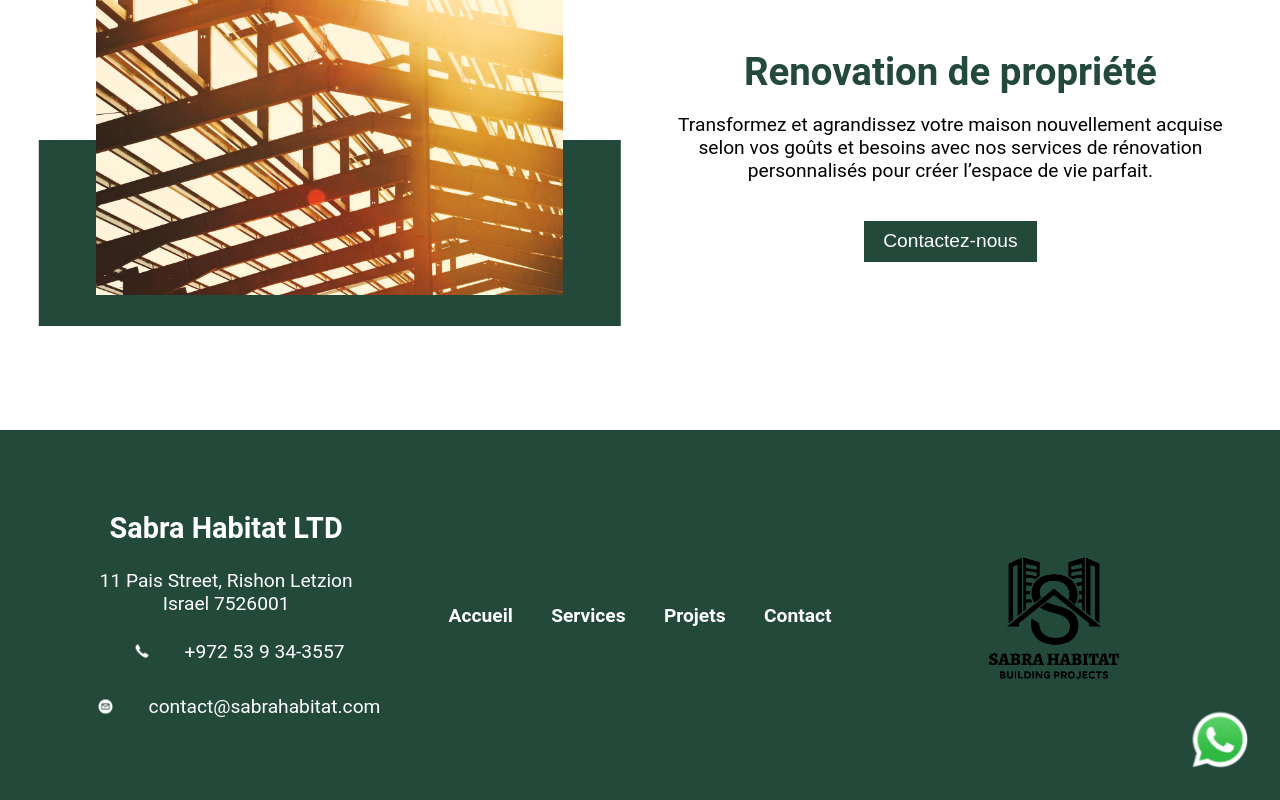
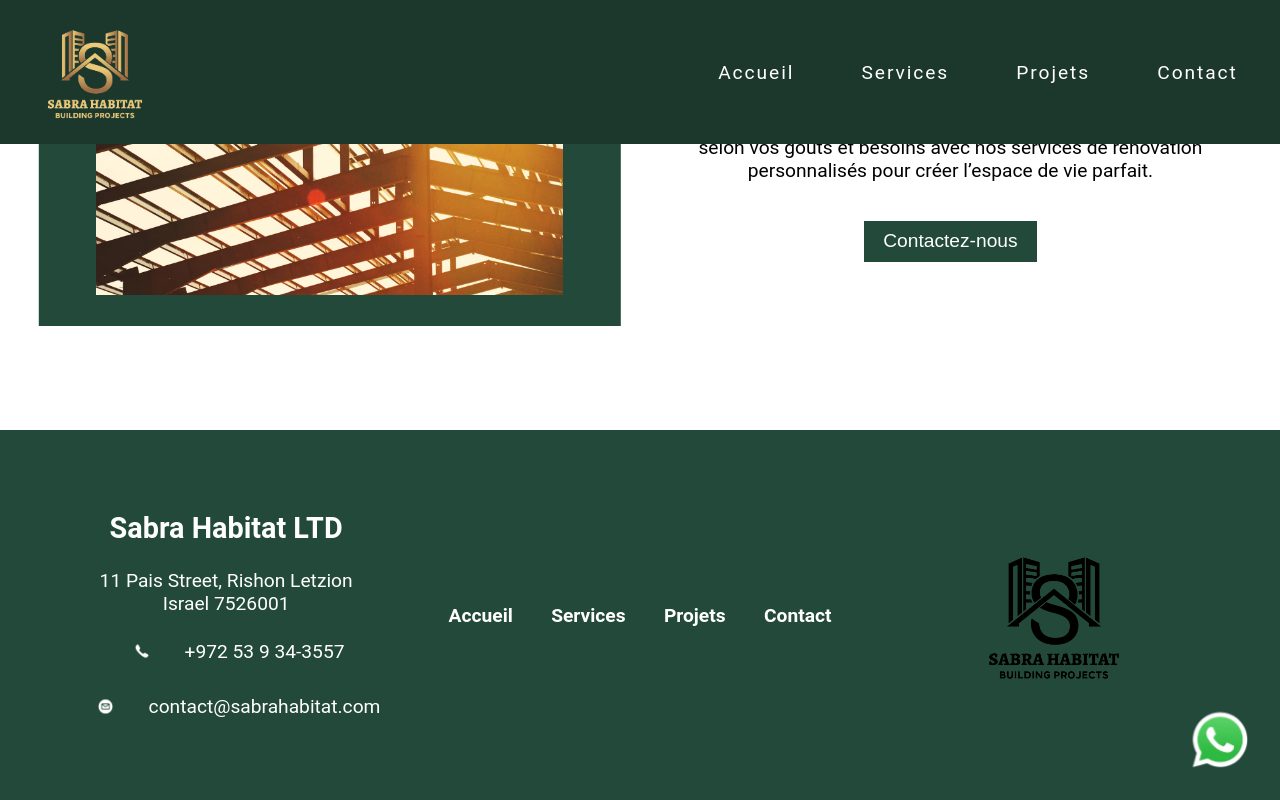
Before and after one commit to Samguetta770/sabrahabitat, a React (Create React App) app: page / in a window 1280 px wide. Both pictures are taken after a click on the button "Voir Projets". Shown: the part 1344-2144 px from the top of the page. Built offline with nearby package versions, Linux system fonts and the light colour scheme; a web font is replaced by a local one.

Commit message:
benif maj2

```diff
--- a/src/Accueil/Header.css
+++ b/src/Accueil/Header.css
@@ -1,20 +1,18 @@
-/* Header.css */
-
-/* Appliquer la police Roboto à tout le document */
-
 .header_header {
+  position: -webkit-sticky; /* Support pour Safari */
+  position: sticky;
+  top: 0;
+  z-index: 1000;
   font-family: 'Roboto', sans-serif;
   font-size: 1.5em;
   margin: 0;
-
   box-sizing: border-box;
   background-color: #1C382D;
   color: white;
   display: flex;
   justify-content: center;
   align-items: center;
-   padding: 0em 0.8em;  /* Réduction du padding en haut et en bas */
-  position: relative; /* Ajouté pour positionner le bouton Menu */
+  padding: 0em 0.8em;  /* Réduction du padding en haut et en bas */
 }
 
 .header-content_header {
@@ -46,7 +44,6 @@
   text-decoration: none;
   color: white;
   font-size: 1.5vw;
-
   transition: color 0.3s;
   letter-spacing: 0.1em; /* Ajouter de l'espace entre les lettres */
   word-spacing: 0.2em; /* Ajouter de l'espace entre les mots */
@@ -57,7 +54,6 @@
 
 .header-link_header:hover {
   color: #22493A;
-
 }
 
 .show-nav-button-container_header {
@@ -162,7 +158,6 @@
     font-size: 4vw;
   }
 
-
   .show-nav-button-container_header {
     display: block; /* Afficher le bouton "Menu" sur les petits écrans */
   }
@@ -204,9 +199,7 @@
     margin-bottom: 0em; /* Ajouter un espace en bas du logo */
   }
 
-.header-link_header {
-  color: black;
-
+  .header-link_header {
+    color: black;
+  }
 }
-
-}
--- a/src/App.css
+++ b/src/App.css
@@ -13,16 +13,7 @@
   }
 }
 
-.App-header {
-  background-color: #282c34;
-  min-height: 100vh;
-  display: flex;
-  flex-direction: column;
-  align-items: center;
-  justify-content: center;
-  font-size: calc(10px + 2vmin);
-  color: white;
-}
+
 
 .App-link {
   color: #61dafb;
--- a/src/App.js
+++ b/src/App.js
@@ -7,10 +7,13 @@ import Contact from './pages/Contact';
 import Services from './pages/Services';
 import './App.css'
 import WhatsAppButton from "./Accueil/WhatsAppButton";
+import header from "./Accueil/Header";
+import Header from "./Accueil/Header";
 
 const App = () => {
   return (
       <div>
+          <Header/>
     <WhatsAppButton />
     <Routes>
 
--- a/src/pages/Accueil.js
+++ b/src/pages/Accueil.js
@@ -25,7 +25,6 @@ const Accueil = () => {
       {showSplash && <SplashScreen onFinish={handleSplashFinish} />}
       <div className={`main-content ${showSplash ? 'hidden' : ''}`}>
         <div id="accueil">
-        <Header />
         <Presentation />
         <div id="services">
           <div id ="photo-text">
--- a/src/pages/Contact.js
+++ b/src/pages/Contact.js
@@ -17,7 +17,6 @@ const Contact = () => {
   return (
     <div>
         <div id="contact">
-      <Header />
       <div id="contact-section">
         <ContactPage />
       </div>
--- a/src/pages/Projets.js
+++ b/src/pages/Projets.js
@@ -23,7 +23,6 @@ const Projets = () => {
           <div id="projets">
 
 
-      <Header/>
               </div>
 
           <div id="Projet_1" className="project-section" style={{ padding: "0", margin: "0" }}>
--- a/src/pages/Services.js
+++ b/src/pages/Services.js
@@ -15,7 +15,6 @@ const Services = () =>{
       <div>
           <div id="projets">
 
-      <Header/>
           </div>
       <Presentation_2/>
        <TextPhoto_4/>
```
